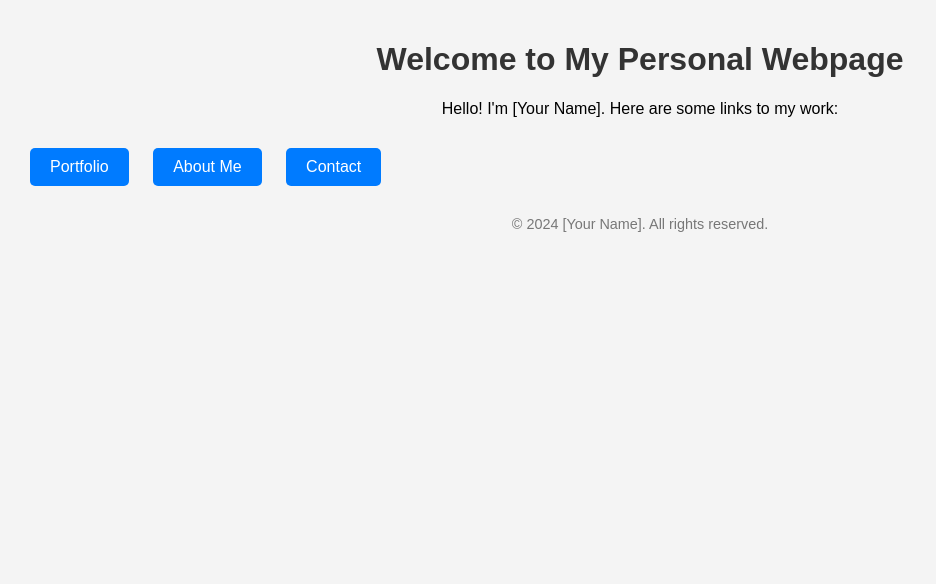
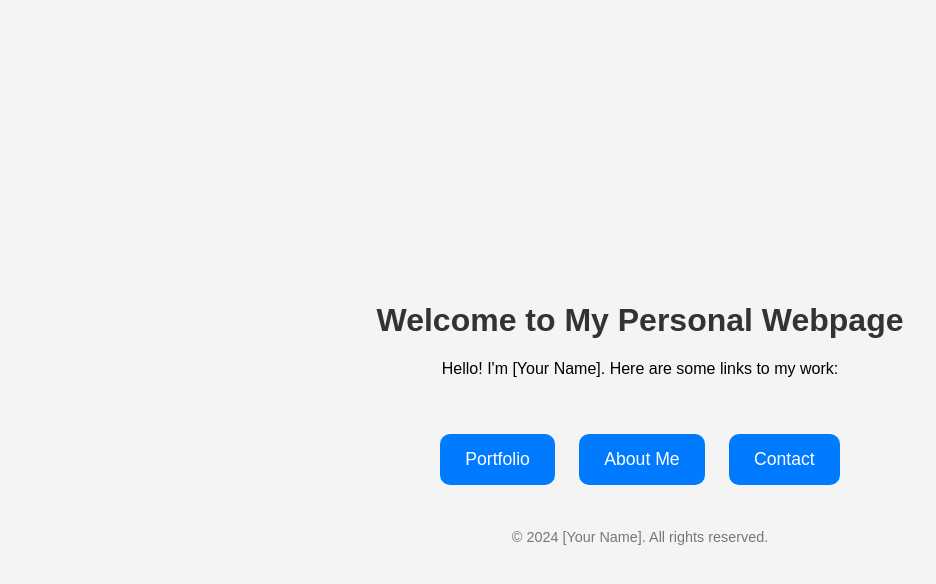
Before and after one commit to rotten2128/rotten2128, a plain HTML site: page index.html in a window 1280 px wide. Shown: the whole page, without its empty margins (0-936 px from the left). Drawn offline with Linux system fonts and the light colour scheme.

Commit message:
Update index.html

```diff
--- a/index.html
+++ b/index.html
@@ -10,31 +10,39 @@
             margin: 0;
             padding: 20px;
             background-color: #f4f4f4;
+            display: flex;
+            flex-direction: column;
+            align-items: center;
+            justify-content: center;
+            height: 100vh;
         }
         header {
             text-align: center;
-            margin-bottom: 20px;
+            margin-bottom: 30px;
         }
         h1 {
             color: #333;
         }
         .button {
             display: inline-block;
-            padding: 10px 20px;
+            padding: 15px 25px;
             margin: 10px;
             color: #fff;
-            background-color: #007BFF;
+            background-color: #007BFF; /* Change this for button color */
             text-decoration: none;
-            border-radius: 5px;
-            transition: background-color 0.3s, transform 0.2s;
+            border-radius: 10px; /* Adjust border radius for roundness */
+            font-size: 1.1em; /* Adjust font size */
+            transition: background-color 0.3s, transform 0.2s, box-shadow 0.2s;
         }
         .button:hover {
-            background-color: #0056b3;
+            background-color: #0056b3; /* Hover color */
             transform: scale(1.05);
+            box-shadow: 0 4px 8px rgba(0, 0, 0, 0.2); /* Shadow effect */
         }
         .button:active {
-            background-color: #004494;
+            background-color: #004494; /* Active color */
             transform: scale(0.95);
+            box-shadow: none;
         }
         footer {
             text-align: center;
```
